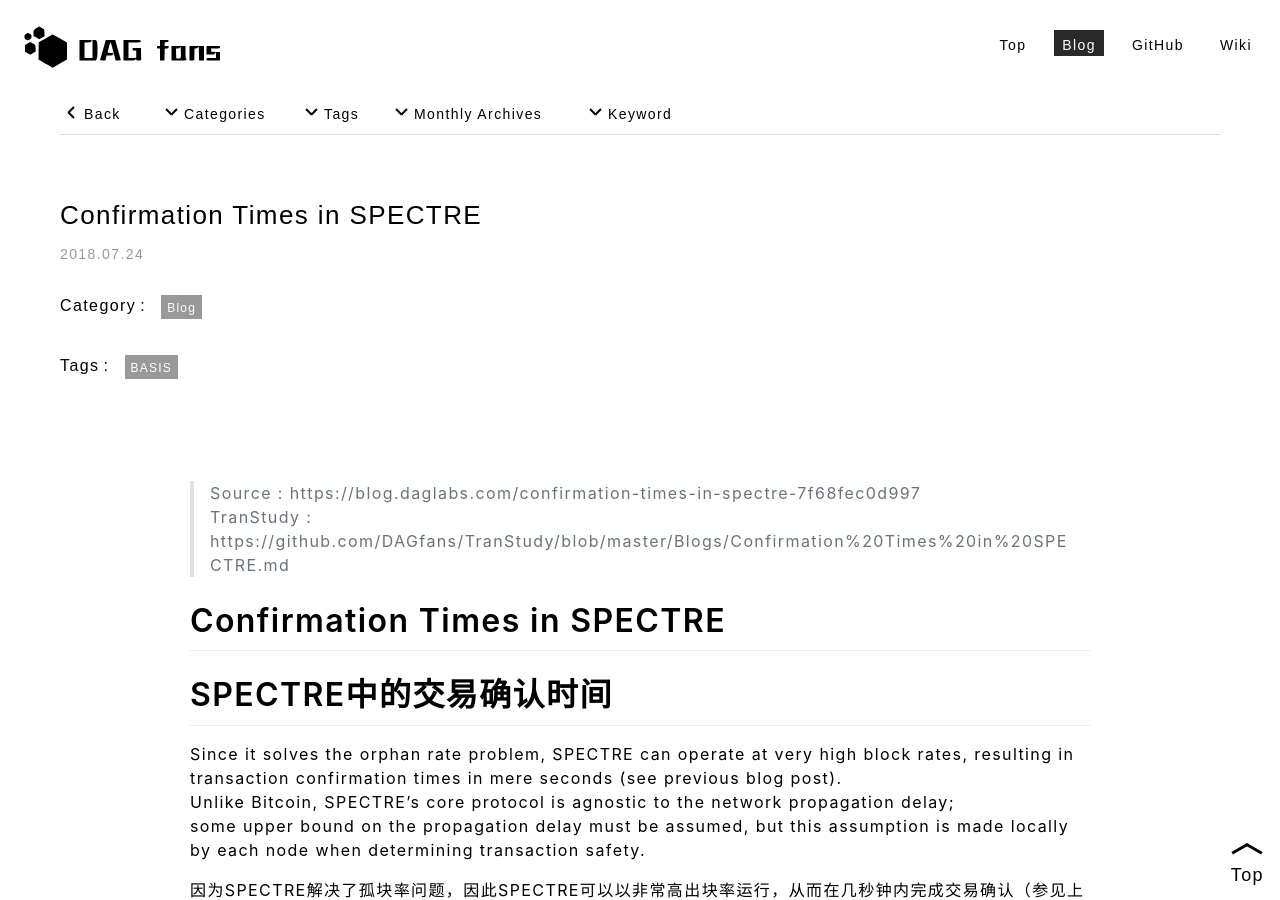
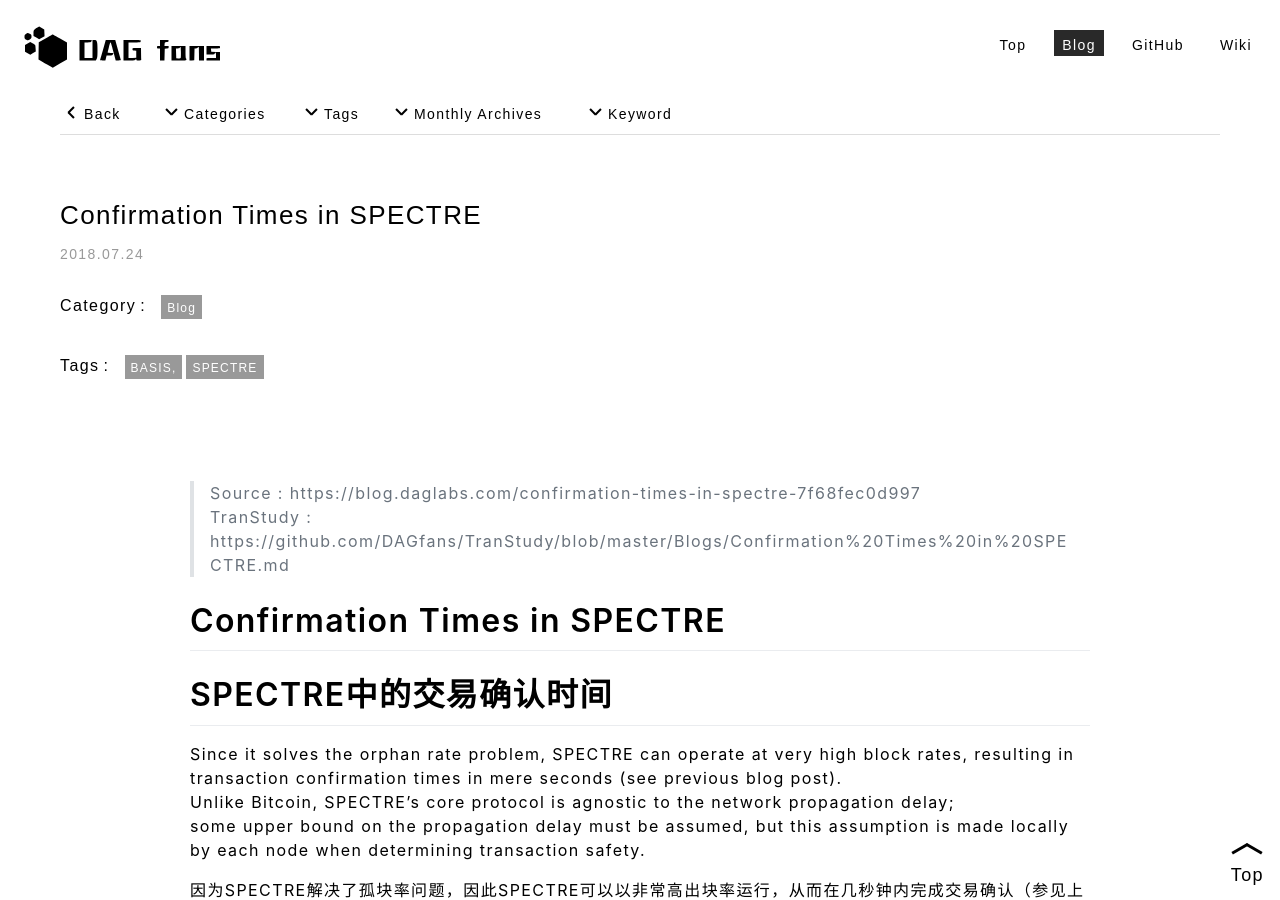
Before and after one commit to DAGfans/DAGfans.github.io, a Jekyll site: the page built from _posts/2018-07-24-Confirmation Times in SPECTRE.md, in a window 1280 px wide and 900 px high. Built offline with Jekyll 4.4.1, drawn with Linux system fonts in a browser that asks for light colours; some web fonts are replaced; formulas are drawn with MathJax 3; comment, search, counter and statistics services are not loaded; some of the changed text lies outside the part shown.

Commit message:
correction

```diff
--- a/_posts/2018-07-24-Confirmation Times in SPECTRE.md
+++ b/_posts/2018-07-24-Confirmation Times in SPECTRE.md
@@ -5,7 +5,7 @@ categories:
 image: https://user-images.githubusercontent.com/39436379/42804972-1cd179ba-89dd-11e8-8d6f-4642f463d3ed.png
 title: "Confirmation Times in SPECTRE"
 tags:
-  BASIS
+  BASIS, SPECTRE
 ---
 
 > Source : https://blog.daglabs.com/confirmation-times-in-spectre-7f68fec0d997
```
Also changed, not shown: other parts of _posts/2018-07-24-Confirmation Times in SPECTRE.md (+1 -1 lines).
